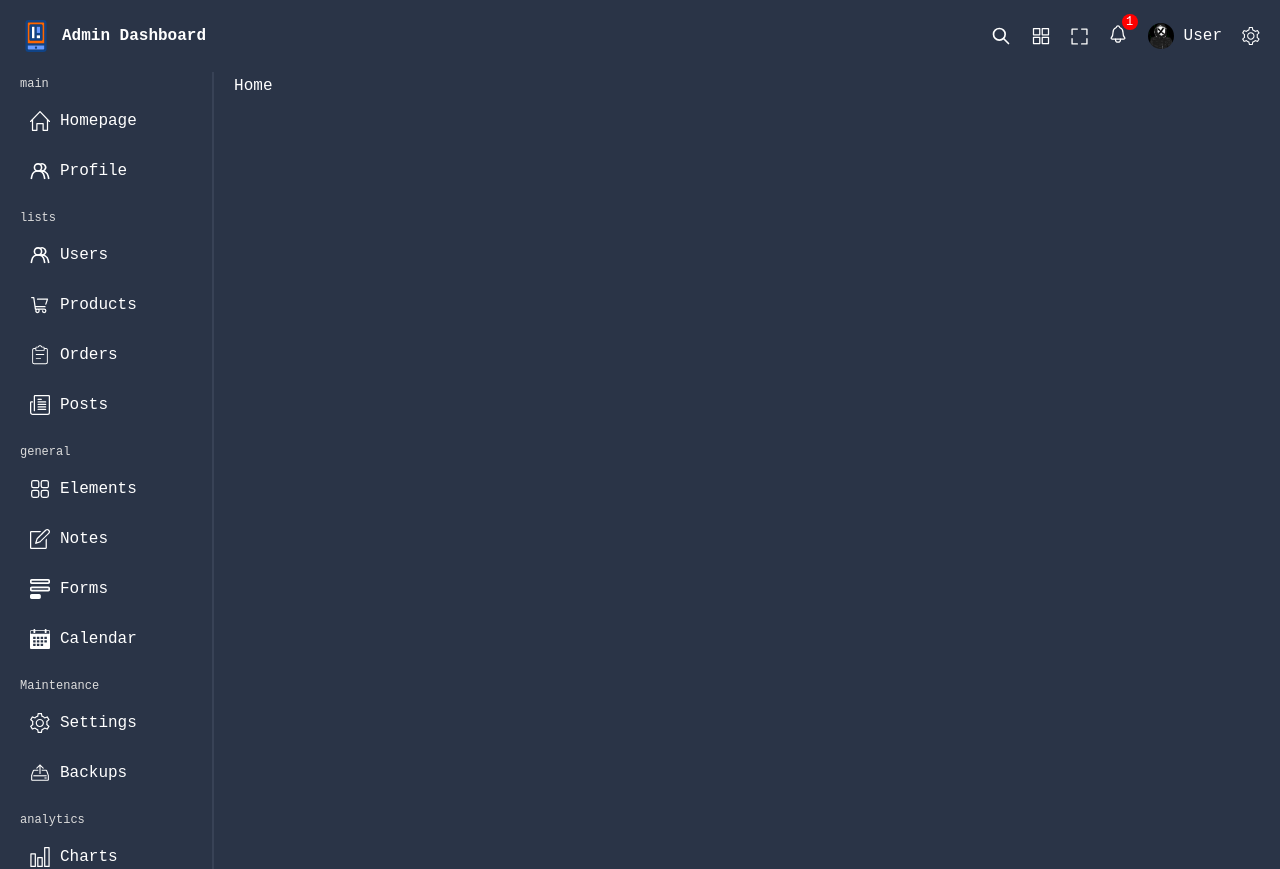
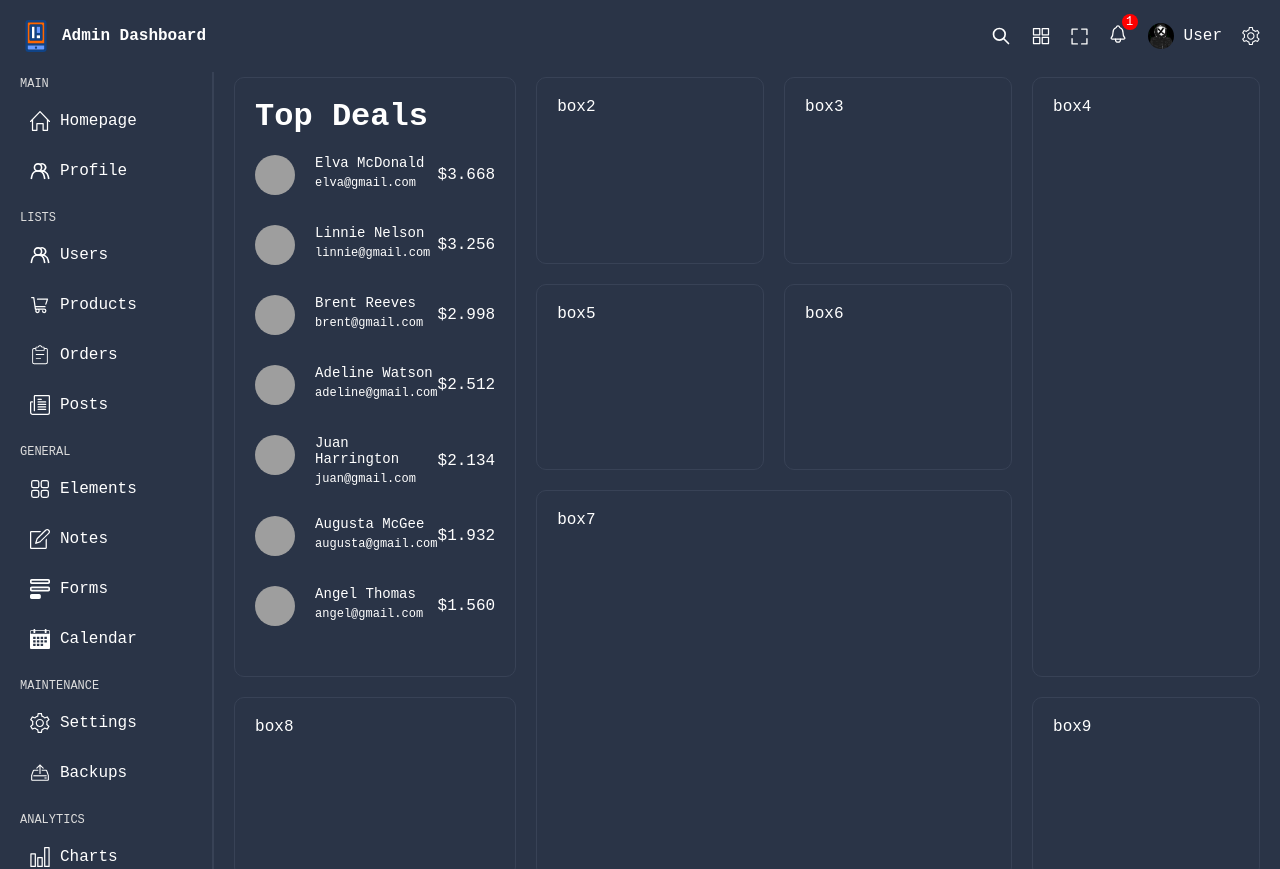
Before and after one commit to 3xp1o1t/React-Admin-Dashboard, a React (Vite) app: page / in a window 1280 px wide. Shown: the top 869 px of the page. Built offline with nearby package versions, Linux system fonts and the light colour scheme; grey boxes are pictures that could not be loaded.

Commit message:
Added: Grid system for homepage
Added Topbox component for first grid box.
Added data for Topbox (top deals).
Added grid structure for Home page.
Modified title case for Menu in menu.scss.

```diff
--- a/data.ts
+++ b/data.ts
@@ -114,3 +114,55 @@ export const menu = [
     ],
   },
 ];
+
+export const topDealUsers = [
+  {
+    id: 1,
+    img: 'https://images.pexels.com/photos/8405873/pexels-photo-8405873.jpeg?auto=compress&cs=tinysrgb&w=1600&lazy=load',
+    username: 'Elva McDonald',
+    email: 'elva@gmail.com',
+    amount: '3.668',
+  },
+  {
+    id: 2,
+    img: 'https://images.pexels.com/photos/774909/pexels-photo-774909.jpeg?auto=compress&cs=tinysrgb&w=1600',
+    username: 'Linnie Nelson',
+    email: 'linnie@gmail.com',
+    amount: '3.256',
+  },
+  {
+    id: 3,
+    img: 'https://images.pexels.com/photos/1222271/pexels-photo-1222271.jpeg?auto=compress&cs=tinysrgb&w=1600',
+    username: 'Brent Reeves',
+    email: 'brent@gmail.com',
+    amount: '2.998',
+  },
+  {
+    id: 4,
+    img: 'https://images.pexels.com/photos/733872/pexels-photo-733872.jpeg?auto=compress&cs=tinysrgb&w=1600',
+    username: 'Adeline Watson',
+    email: 'adeline@gmail.com',
+    amount: '2.512',
+  },
+  {
+    id: 5,
+    img: 'https://images.pexels.com/photos/91227/pexels-photo-91227.jpeg?auto=compress&cs=tinysrgb&w=1600',
+    username: 'Juan Harrington',
+    email: 'juan@gmail.com',
+    amount: '2.134',
+  },
+  {
+    id: 6,
+    img: 'https://images.pexels.com/photos/1681010/pexels-photo-1681010.jpeg?auto=compress&cs=tinysrgb&w=1600',
+    username: 'Augusta McGee',
+    email: 'augusta@gmail.com',
+    amount: '1.932',
+  },
+  {
+    id: 7,
+    img: 'https://images.pexels.com/photos/874158/pexels-photo-874158.jpeg?auto=compress&cs=tinysrgb&w=1600',
+    username: 'Angel Thomas',
+    email: 'angel@gmail.com',
+    amount: '1.560',
+  },
+];
--- a/src/components/menu/menu.scss
+++ b/src/components/menu/menu.scss
@@ -10,6 +10,7 @@
       font-size: 12px;
       font-weight: 200;
       color: $soft-color;
+      text-transform: uppercase;
     }
 
     .listItem {
--- /dev/null
+++ b/src/components/topBox/Topbox.tsx
@@ -0,0 +1,26 @@
+import { topDealUsers } from '../../../data';
+import './topbox.scss';
+
+const Topbox = () => {
+  return (
+    <div className="topBox">
+      <h1>Top Deals</h1>
+      <div className="list">
+        {topDealUsers.map((user) => (
+          <div className="listItem" key={user.id}>
+            <div className="user">
+              <img src={user.img} alt="" />
+              <div className="userTexts">
+                <span className="username">{user.username}</span>
+                <span className="email">{user.email}</span>
+              </div>
+            </div>
+            <span className="amount">${user.amount}</span>
+          </div>
+        ))}
+      </div>
+    </div>
+  );
+};
+
+export default Topbox;
--- /dev/null
+++ b/src/components/topBox/topbox.scss
@@ -0,0 +1,42 @@
+.topBox {
+  h1 {
+    margin-bottom: 20px;
+  }
+
+  .list {
+    .listItem {
+      display: flex;
+      align-items: center;
+      justify-content: space-between;
+      margin-bottom: 30px;
+
+      .user {
+        display: flex;
+        gap: 20px;
+
+        img {
+          width: 40px;
+          height: 40px;
+          border-radius: 50%;
+          object-fit: cover;
+        }
+        .userTexts {
+          display: flex;
+          flex-direction: column;
+          gap: 5px;
+
+          .username {
+            font-size: 14px;
+            font-weight: 500;
+          }
+          .email {
+            font-size: 12px;
+          }
+        }
+      }
+      .amount {
+        font-weight: 500;
+      }
+    }
+  }
+}
--- a/src/pages/home/Home.tsx
+++ b/src/pages/home/Home.tsx
@@ -1,6 +1,22 @@
+import Topbox from '../../components/topBox/Topbox';
 import './home.scss';
 const Home = () => {
-  return <div className="home">Home</div>;
+  return (
+    <div className="home">
+      {/* .box.box$*9{box$} */}
+      <div className="box box1">
+        <Topbox />
+      </div>
+      <div className="box box2">box2</div>
+      <div className="box box3">box3</div>
+      <div className="box box4">box4</div>
+      <div className="box box5">box5</div>
+      <div className="box box6">box6</div>
+      <div className="box box7">box7</div>
+      <div className="box box8">box8</div>
+      <div className="box box9">box9</div>
+    </div>
+  );
 };
 
 export default Home;
--- a/src/pages/home/home.scss
+++ b/src/pages/home/home.scss
@@ -1,2 +1,29 @@
+@import '../../styles/variables.scss';
 .home {
+  display: grid;
+  gap: 20px;
+  grid-template-columns: repeat(4, 1fr);
+  grid-auto-rows: minmax(180px, auto);
+
+  //all boxes
+  .box {
+    padding: 20px;
+    border-radius: 10px;
+    border: 1px solid $soft-bg;
+  }
+
+  .box1 {
+    grid-column: span 1;
+    grid-row: span 3;
+  }
+
+  .box4 {
+    grid-column: span 1;
+    grid-row: span 3;
+  }
+
+  .box7 {
+    grid-column: span 2;
+    grid-row: span 2;
+  }
 }
```
